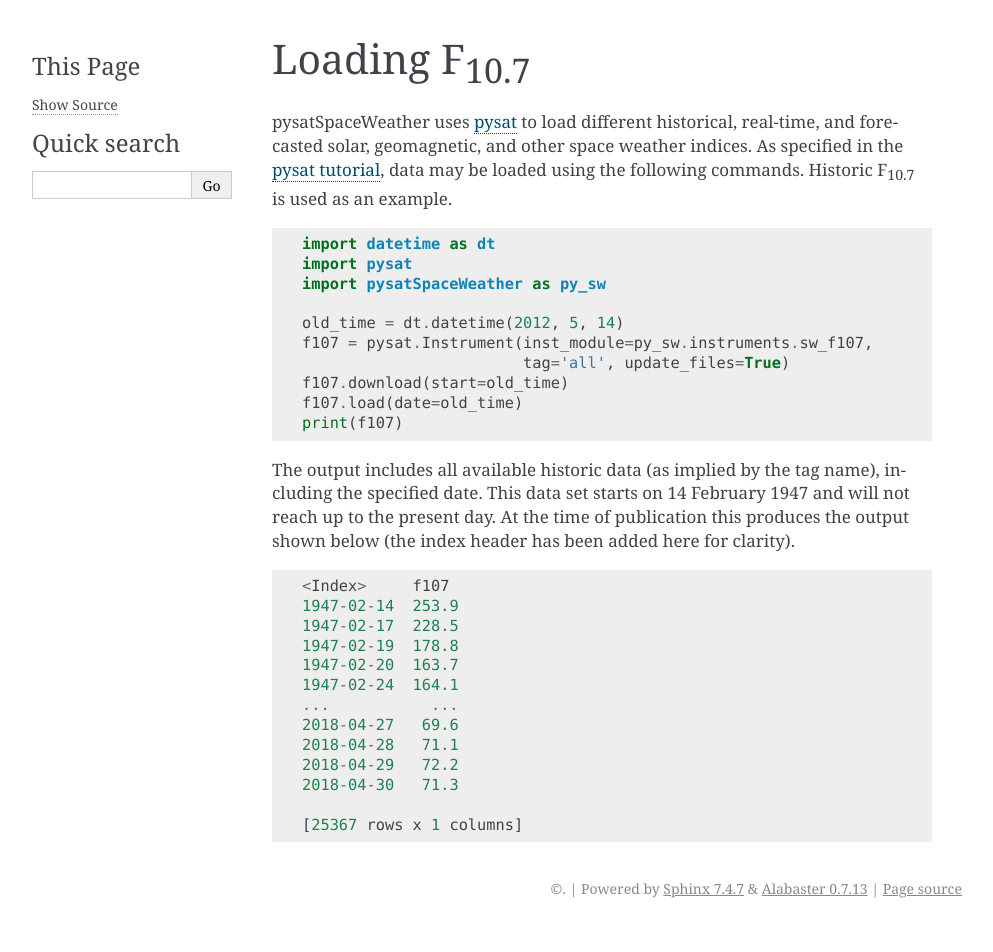
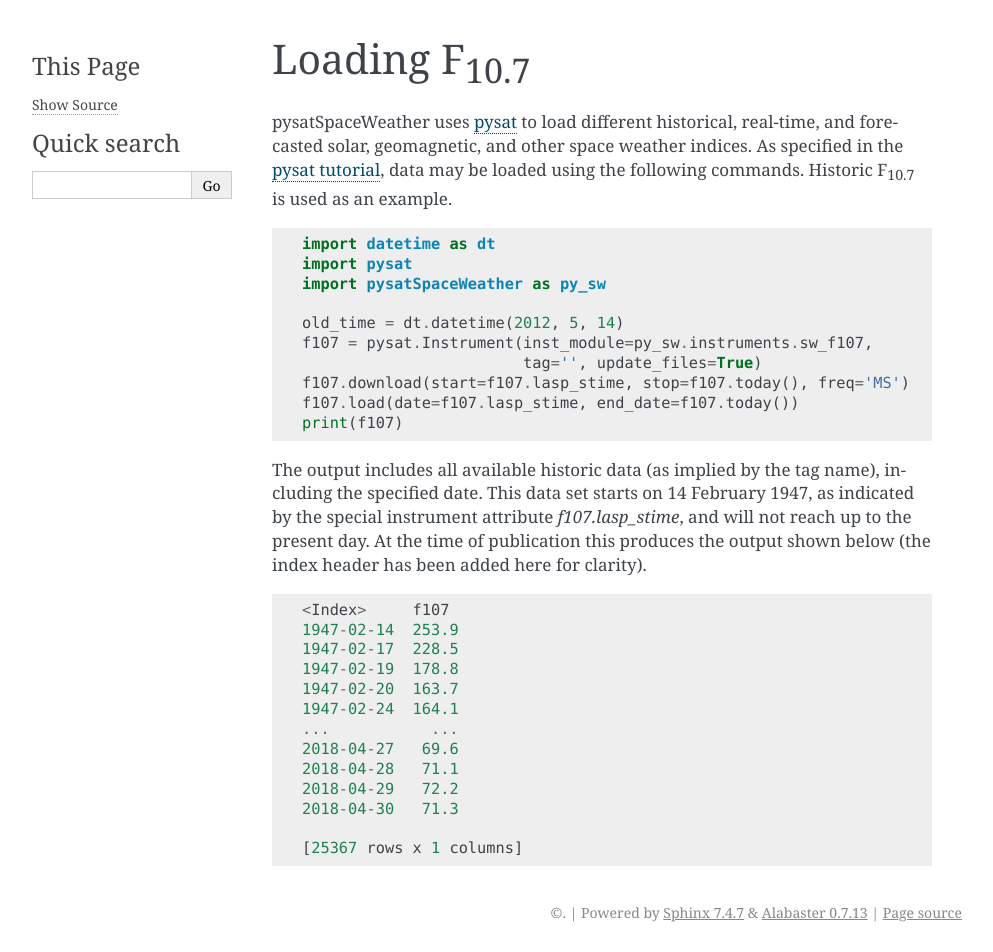
Before and after one commit to pysat/pysatSpaceWeather, a Sphinx documentation site: the page built from docs/examples/ex_init.rst, in a window 1280 px wide. Shown: the whole page, without its empty margins (148-1141 px from the left). Built offline with Sphinx 7.4.7, drawn with Linux system fonts in a browser that asks for light colours; before the commit the page ends 928 px from its top, so only the background shows below that.

Commit message:
DOC: updated documentation example
Updated documentation example to not use deprecated F10.7 tag 'all'.

```diff
--- a/docs/examples/ex_init.rst
+++ b/docs/examples/ex_init.rst
@@ -17,14 +17,15 @@
 
    old_time = dt.datetime(2012, 5, 14)
    f107 = pysat.Instrument(inst_module=py_sw.instruments.sw_f107,
-                           tag='all', update_files=True)
-   f107.download(start=old_time)
-   f107.load(date=old_time)
+                           tag='', update_files=True)
+   f107.download(start=f107.lasp_stime, stop=f107.today(), freq='MS')
+   f107.load(date=f107.lasp_stime, end_date=f107.today())
    print(f107)
 
 
 The output includes all available historic data (as implied by the tag name),
-including the specified date.  This data set starts on 14 February 1947 and will
+including the specified date.  This data set starts on 14 February 1947, as
+indicated by the special instrument attribute `f107.lasp_stime`, and will
 not reach up to the present day.  At the time of publication this produces the
 output shown below (the index header has been added here for clarity).
 
```
